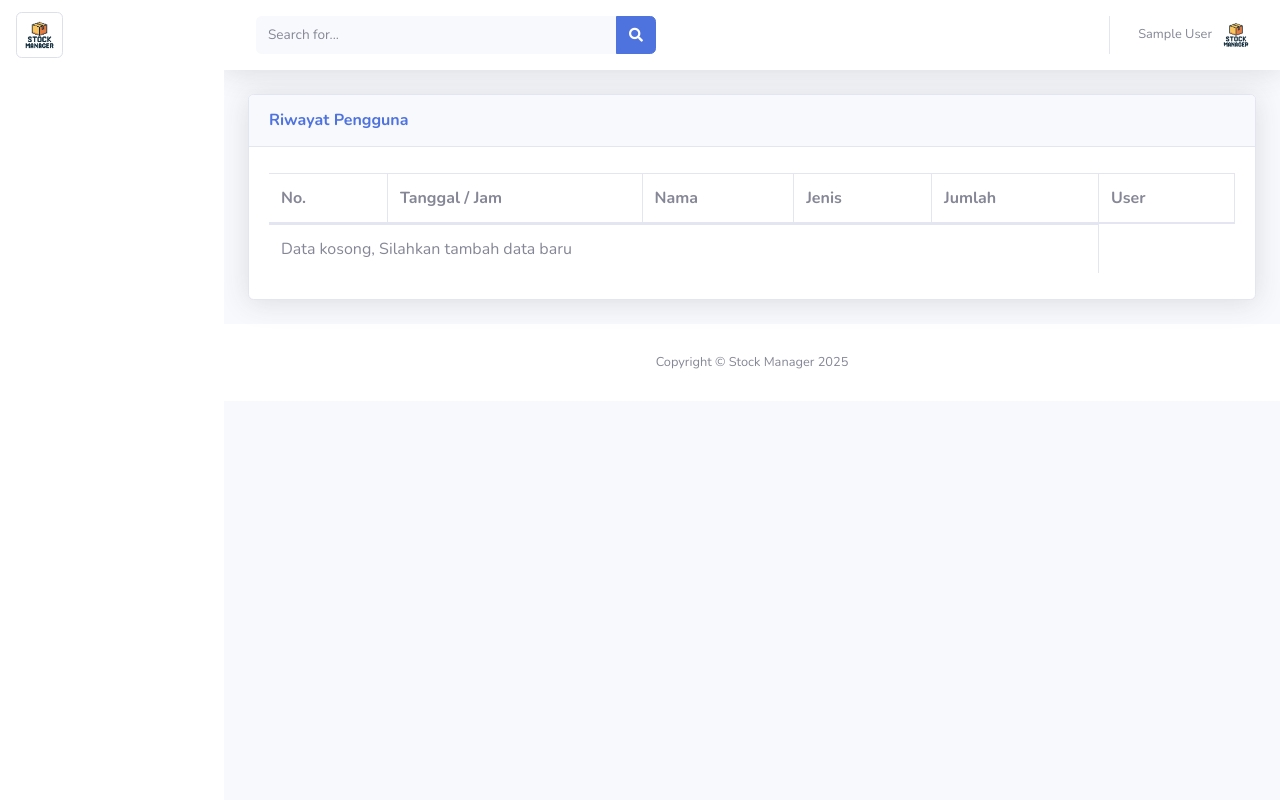
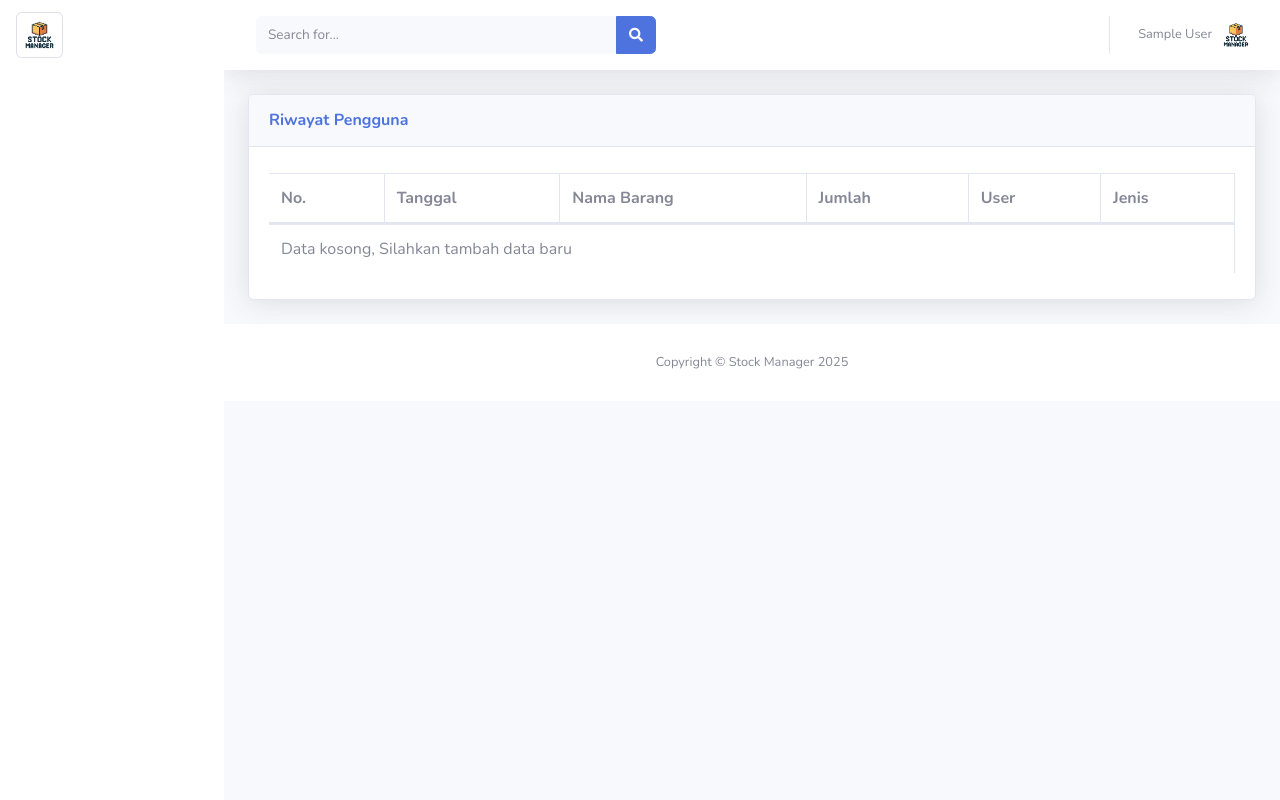
Before and after one commit to AdhaNoer4/stock-barang, a PHP site: page /app/admin/riwayat/riwayat.php in a window 1280 px wide. Run offline with PHP 8.4, Linux system fonts and the light colour scheme; the visitor is signed in with stand-in values (Sample User, id 1); data that the repository does not hold is empty; some libraries are stand-ins or nearby versions.

Commit message:
fix: riwayat

```diff
--- a/app/admin/riwayat/riwayat.php
+++ b/app/admin/riwayat/riwayat.php
@@ -10,7 +10,7 @@ $judul = "Riwayat";
 include('../layouts/header.php');
 require_once('../../../config.php');
 
-$result = mysqli_query($conn, "SELECT rs.*, s.namabarang, u.nama FROM riwayat_stok rs JOIN stock s ON rs.idbarang = s.idbarang JOIN user u ON rs.id_user = u.id_user ORDER BY rs.tanggal DESC");
+$result = mysqli_query($conn, "SELECT rs.*,s.id_barang, u.nama, b.nama_barang FROM riwayat_stok rs JOIN stock s ON rs.id_barang = s.id_barang JOIN user u ON rs.id_user = u.id_user JOIN barang b ON rs.id_barang = b.id_barang WHERE tanggal = CURDATE() ORDER BY rs.tanggal DESC");
 
 ?>
 
@@ -29,17 +29,17 @@ $result = mysqli_query($conn, "SELECT rs.*, s.namabarang, u.nama FROM riwayat_st
                     <thead>
                         <tr>
                             <th>No.</th>
-                            <th>Tanggal / Jam</th>
-                            <th>Nama</th>
-                            <th>Jenis</th>
+                            <th>Tanggal</th>
+                            <th>Nama Barang</th>
                             <th>Jumlah</th>
                             <th>User</th>
+                            <th>Jenis</th>
                         </tr>
                     </thead>
                     <tbody>
                         <?php if (mysqli_num_rows($result) === 0) { ?>
                             <tr>
-                                <td colspan="5">Data kosong, Silahkan tambah data baru</td>
+                                <td colspan="6">Data kosong, Silahkan tambah data baru</td>
                             </tr>
                         <?php } else { ?>
                             <?php $no = 1;
@@ -47,10 +47,10 @@ $result = mysqli_query($conn, "SELECT rs.*, s.namabarang, u.nama FROM riwayat_st
                                 <tr class="text-center">
                                     <td><?= $no++ ?></td>
                                     <td><?= $riwayat['tanggal']; ?></td>
-                                    <td><?= $riwayat['namabarang']; ?></td>
-                                    <td><?= $riwayat['jenis'] ?></td>
+                                    <td><?= $riwayat['nama_barang']; ?></td>
                                     <td><?= $riwayat['jumlah'] ?></td>
                                     <td><?= $riwayat['nama'] ?></td>
+                                    <td><?= $riwayat['jenis'] ?></td>
 
                                 </tr>
                             <?php endwhile; ?>
```
